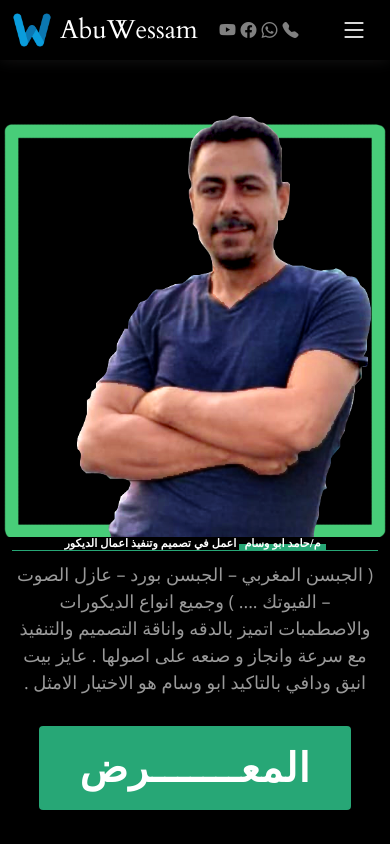
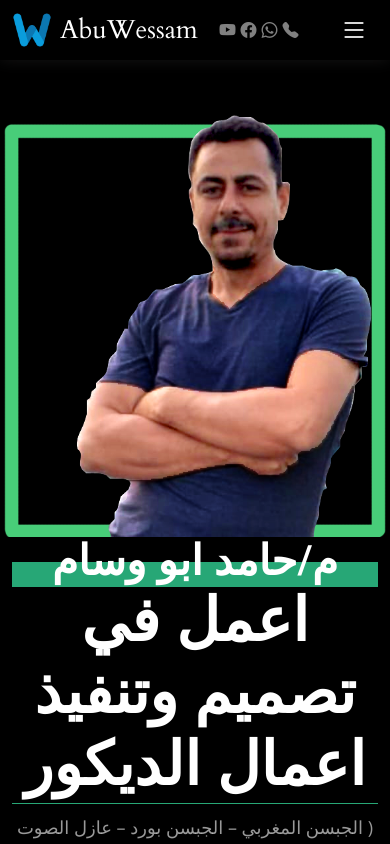
Before and after one commit to mostafa-soliman/AbuWessam, an Angular app: page / in a window 390 px wide. Shown: the top 844 px of the page. Built offline with nearby package versions, Linux system fonts and the light colour scheme; no server answers.

Commit message:
edit css

```diff
--- a/src/app/app.component.css
+++ b/src/app/app.component.css
@@ -48,7 +48,8 @@ header {
     font-size: 60px;
     font-weight: 900;
   }
-  h2 {
+  h2 span {
     font-size: 70%;
+    display: block;
   }
 }
```
